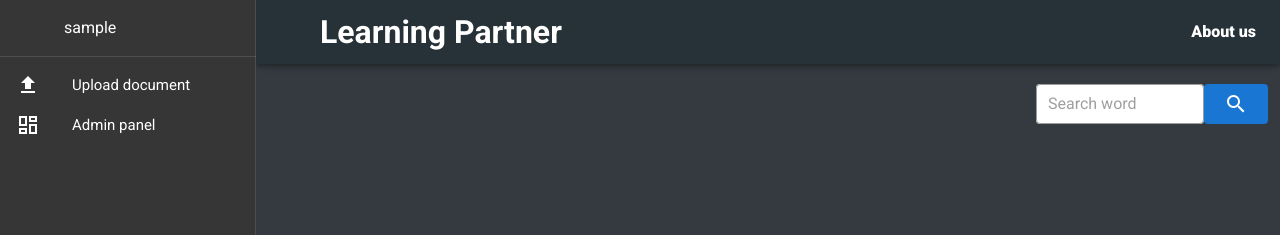
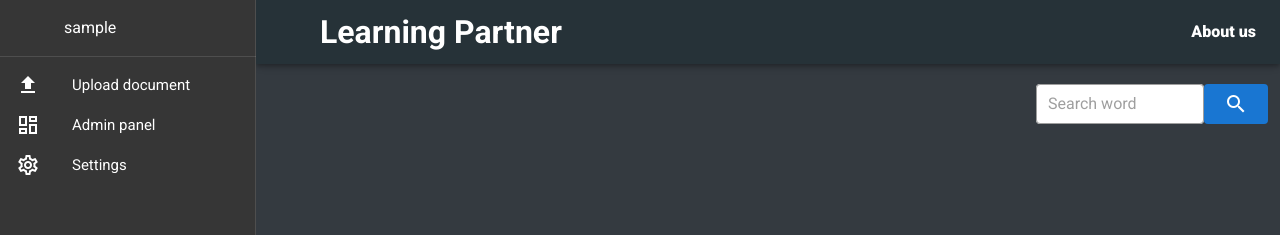
Before and after one commit to StivenHerreraSierra/grupo-9-48, a Vue app in the folder frontend/: page /demo/reader in a window 1280 px wide. Shown: the top 235 px of the page. Built offline with nearby package versions, Linux system fonts and the light colour scheme; no server answers; sample sign-in values are in the browser's storage.

Commit message:
Opción en el menú para ir desde Lector hasta Ajustes

```diff
--- a/frontend/src/views/Lector.vue
+++ b/frontend/src/views/Lector.vue
@@ -91,6 +91,11 @@ export default {
             icon: "mdi-view-dashboard-outline",
             path: "/user/admin",
           },
+          {
+            title: "Settings",
+            icon: "mdi-cog-outline",
+            path: "/user/settings",
+          },
         ],
       },
       isUser: false,
```
